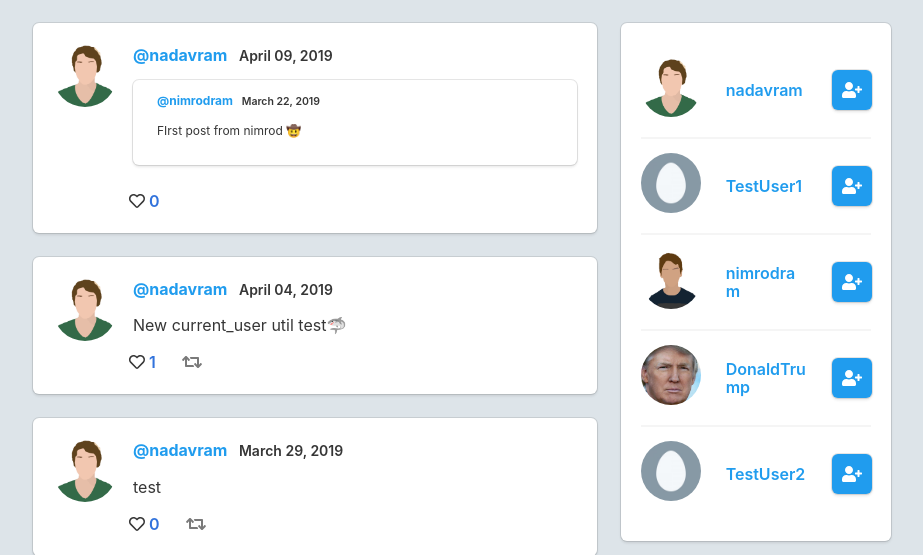
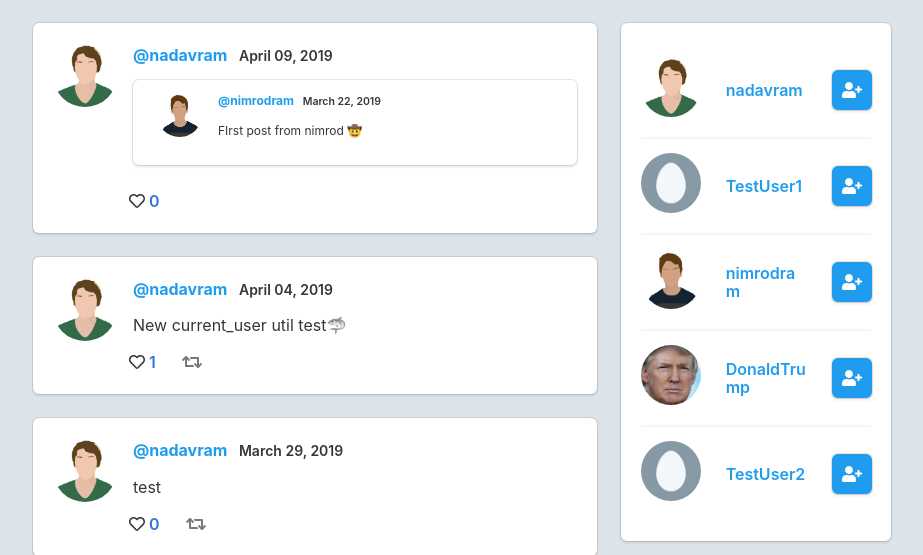
Before and after one commit to xchsp/flask-tweeeter, a Flask app: page / in a window 1280 px wide. Shown: the part 138-693 px from the top of the page, without its empty margins (325-1248 px from the left). Run offline with Flask 2, Linux system fonts and the light colour scheme; data comes from the database, SQL or seed files in the repository; both versions use the stored data as it was after the commit; some libraries are stand-ins or nearby versions.

Commit message:
added profile pic to retweeetes

```diff
--- a/flaskapp/templates/includes/_post.html
+++ b/flaskapp/templates/includes/_post.html
@@ -20,13 +20,21 @@
                         <p style="margin-bottom: .8rem;">{{post.content}}</p>
 
 
+
                         <!-- retweet logic -->
                         {% if post.retweet != None  %}
                         {% set retweet = Post_model.query.filter_by(id=post.retweet).first() %}
                         <!-- retweet box -->
+
                         <div class="box" style="padding: 0.75rem 1.5rem;">
                             <a href="/post/{{retweet.id}}" class="has-text-dark">
                                 <div class="content is-small">
+
+
+                                    <img src="{{ url_for('static', filename='profile_pics/' + retweet.author.image_file) }}"
+                                        alt="Profile Picture" class="profile is-pulled-left" width="45"
+                                        style="margin: auto 1rem auto 0;">
+
                                     <p>
                                         <strong
                                             class="has-text-info">@{{retweet.author.username}}{% if post.author.verified %}
@@ -37,11 +45,16 @@
                                         <br>
                                         <p style="margin-bottom: .8rem;">{{retweet.content}}</p>
                                     </p>
+
+
+
                                 </div>
                             </a>
                         </div>
+
                         <!-- retweet box end -->
                         {% endif %}
+
 
 
                     </p>
```
Also changed, not shown: flaskapp/db.sqlite3.
